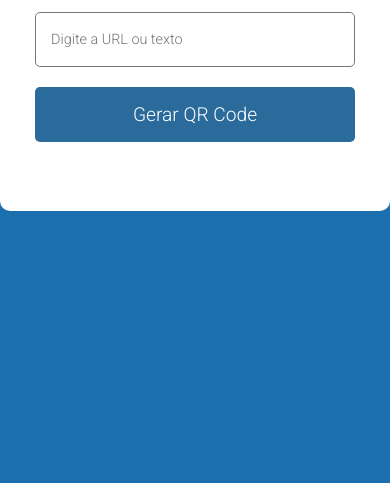
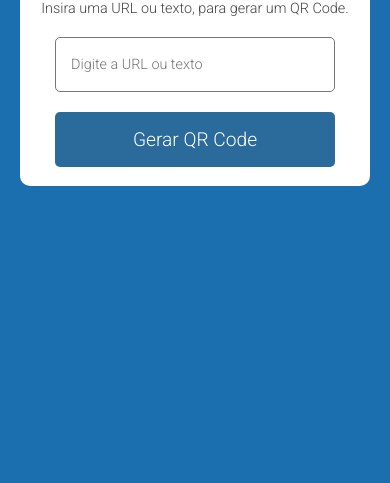
Before and after one commit to AndBalbino/GeradorQrCode, a plain HTML site: page index.html in a window 390 px wide. Shown: the part 361-844 px from the top of the page. Drawn offline with Linux system fonts and the light colour scheme.

Commit message:
Adicionando media query

```diff
--- a/css/main.css
+++ b/css/main.css
@@ -91,3 +91,16 @@ body{
 #qr-code img{
     width: 200px;
 }
+
+@media screen and (max-width: 767px) {
+
+    .container{
+        width: 350px;
+        height: 250px;
+    }
+
+    #qr-code img{
+        width: 180px;
+    }
+
+}
```
